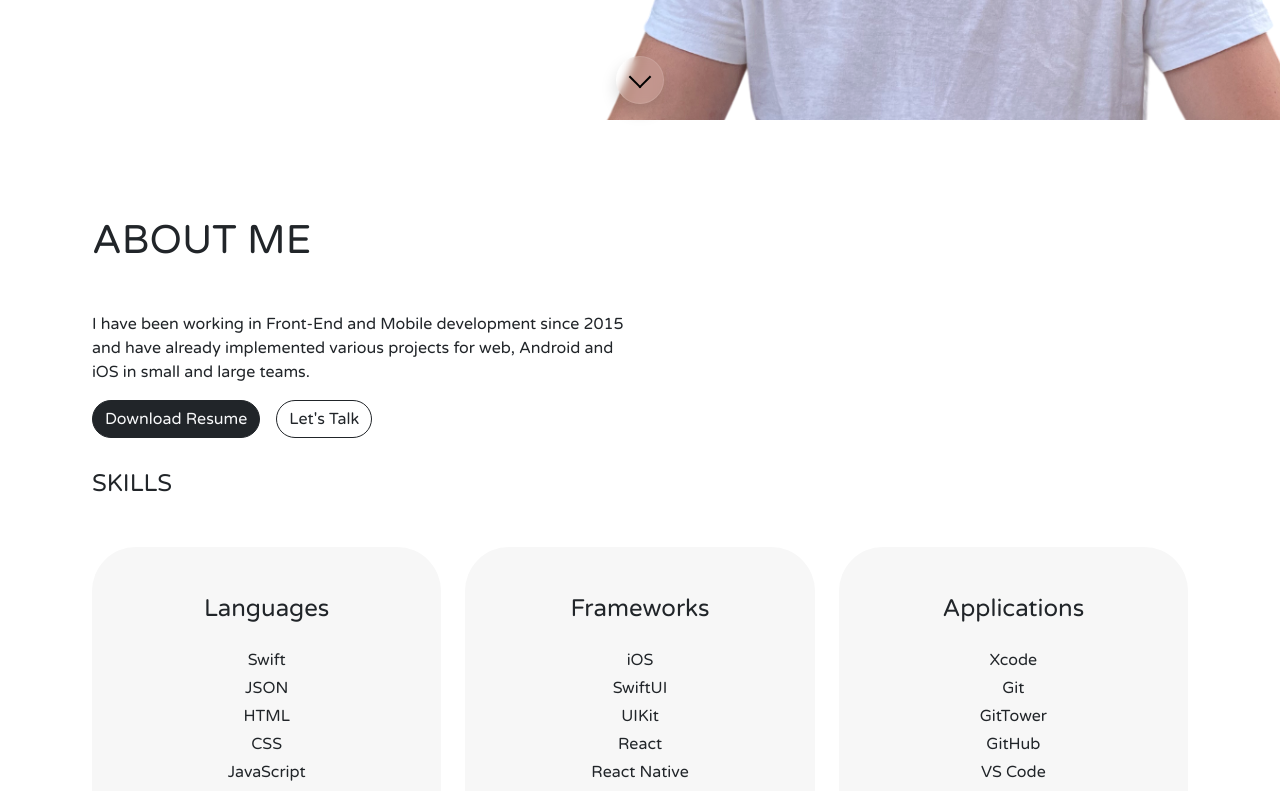
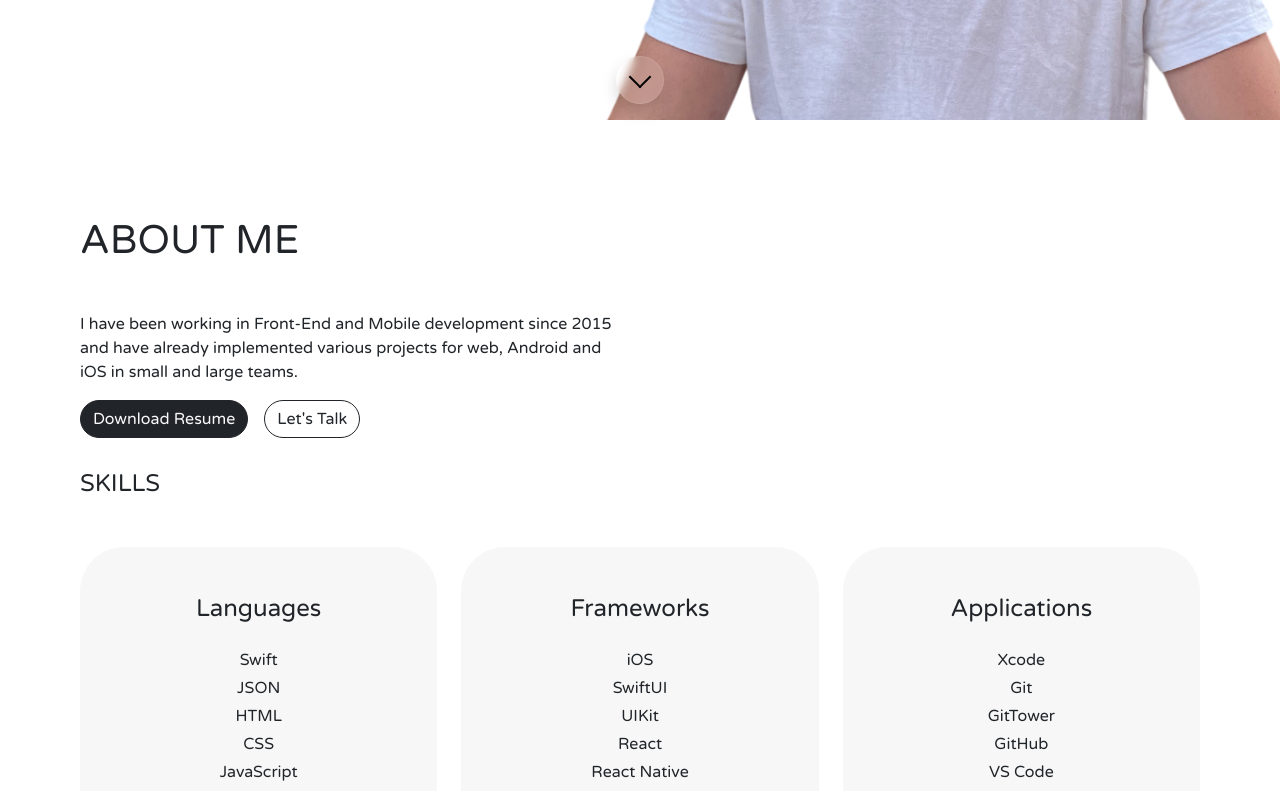
Before and after one commit to Hebrasco/hebrasco.github.io, a React (Create React App) app: page / in a window 1280 px wide. Shown: the part 680-1471 px from the top of the page. Built offline with nearby package versions, Linux system fonts and the light colour scheme.

Commit message:
💄 Remove BS container padding

```diff
--- a/src/assets/styles/bootstrap-overrides.css
+++ b/src/assets/styles/bootstrap-overrides.css
@@ -147,6 +147,8 @@ img.rounded,
   width: unset;
   max-width: unset;
   margin: 0px calc(50vw - min(1680px, 87.5vw) / 2) !important;
+  padding-left: 0px;
+  padding-right: 0px;
 }
 
 .navbar-brand {
```
